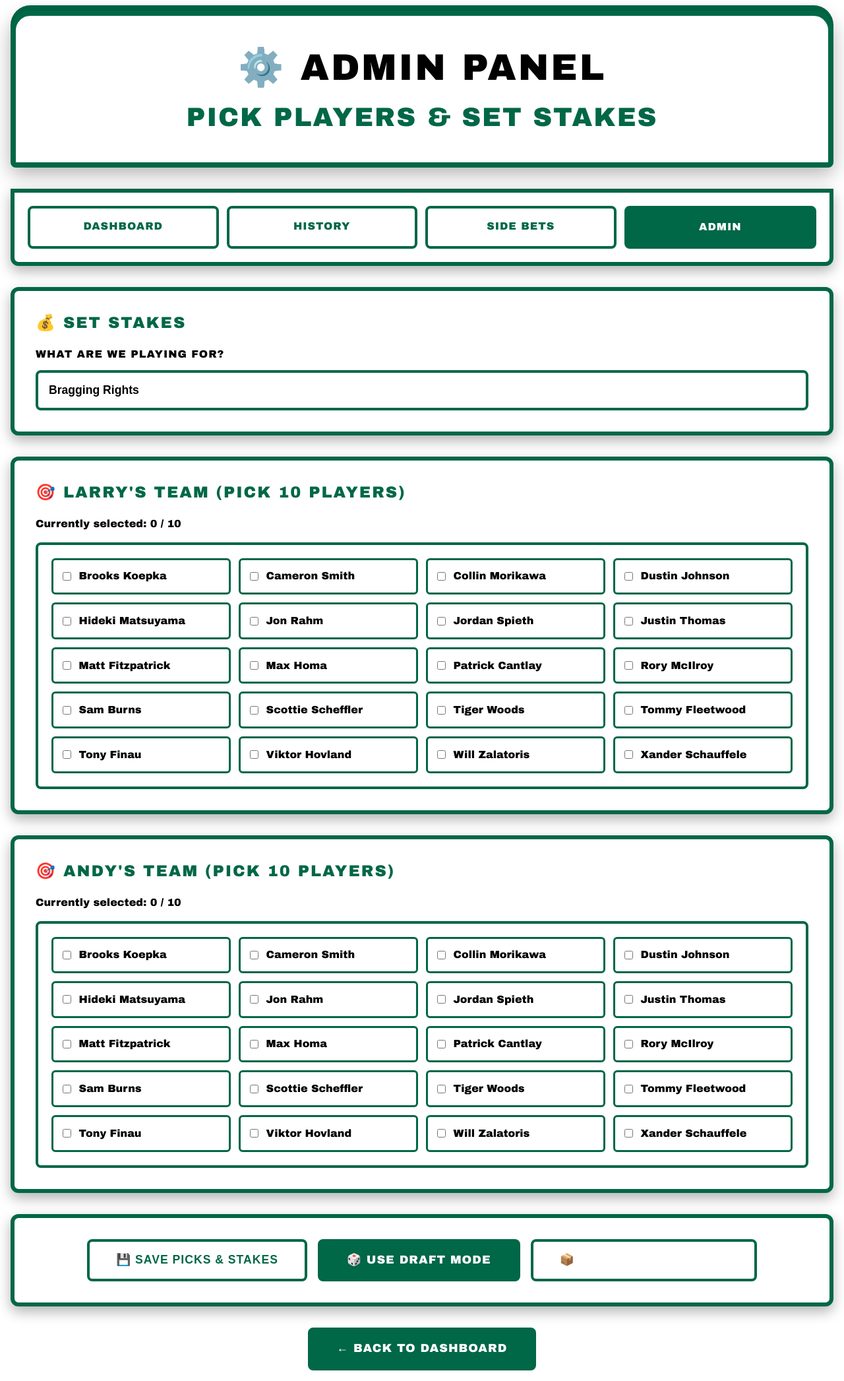
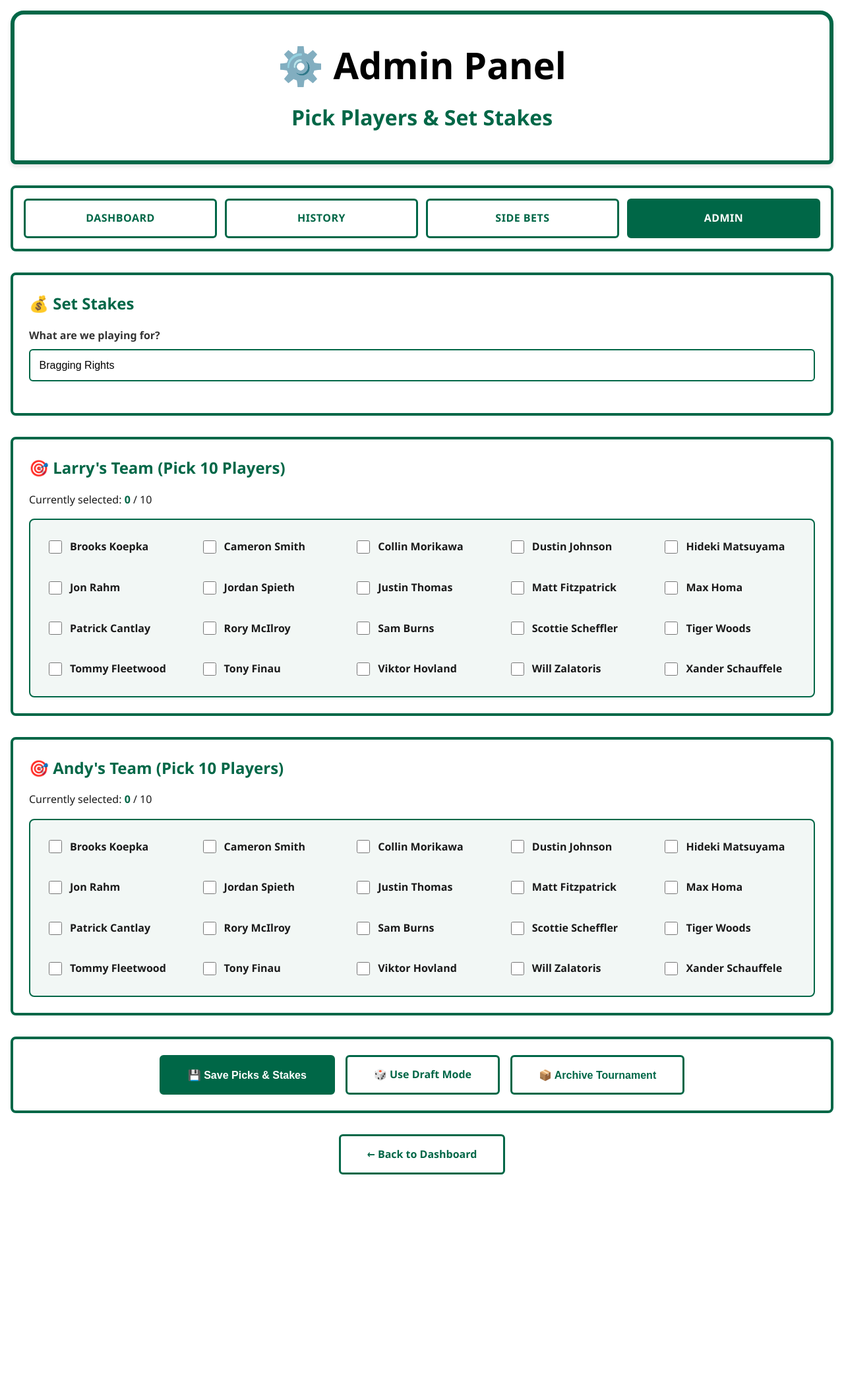
Before and after one commit to soverylarry/golf-betting-app, a Flask app: page /admin in a window 1280 px wide. Shown: the whole page at 66% size. After the commit the page ends 1780 px from the top, so only its background shows below. Run offline with Flask 3, Linux system fonts and the light colour scheme.

Commit message:
Update style.css
rolling it back to get it working again.

```diff
--- a/static/style.css
+++ b/static/style.css
@@ -1,16 +1,15 @@
-/* Golf Betting App - Authentic Augusta Masters Scoreboard Theme */
+/* Golf Betting App - Simple Masters White Theme */
 
 :root {
-    /* Authentic Masters Scoreboard Colors */
-    --masters-white: #ffffff;
-    --masters-green: #006747;
-    --masters-dark-green: #004d35;
-    --masters-trim: #1a5c45;
-    --text-black: #000000;
-    --score-red: #d32f2f;  /* Under par - red numbers */
-    --score-green: #006747; /* At/over par - green numbers */
-    --background-sky: #e8f4f8;
-    --shadow: rgba(0, 0, 0, 0.3);
+    --primary-green: #006747;
+    --secondary-green: #1a5c45;
+    --dark-bg: #1a1a1a;
+    --card-bg: #2d2d2d;
+    --text-light: #f0f0f0;
+    --accent-blue: #4a9eff;
+    --accent-red: #ff5555;
+    --accent-orange: #ffaa33;
+    --border-color: #3d3d3d;
 }
 
 * {
@@ -20,80 +19,59 @@
 }
 
 body {
-    font-family: 'Arial Black', 'Arial Bold', 'Helvetica', sans-serif;
+    font-family: 'Segoe UI', Tahoma, Geneva, Verdana, sans-serif;
     background: #ffffff;
-    color: var(--text-black);
-    line-height: 1.4;
+    color: #1a1a1a;
+    line-height: 1.6;
     min-height: 100vh;
     padding: 1rem;
 }
 
 .container {
-    max-width: 1600px;
+    max-width: 1400px;
     margin: 0 auto;
 }
 
-/* Header - Masters Scoreboard Style with Curved Top */
+/* Header */
 header {
     text-align: center;
     margin-bottom: 2rem;
-    padding: 2.5rem 2rem 2rem 2rem;
-    background: var(--masters-white);
-    border: 8px solid var(--masters-green);
-    border-radius: 30px 30px 8px 8px;
-    box-shadow: 0 10px 30px var(--shadow);
-    position: relative;
-    overflow: visible;
-}
-
-header::before {
-    content: '';
-    position: absolute;
-    top: -16px;
-    left: 50%;
-    transform: translateX(-50%);
-    width: calc(100% + 16px);
-    height: 50px;
-    background: var(--masters-green);
-    border-radius: 30px 30px 0 0;
-    z-index: -1;
+    padding: 2rem 1.5rem;
+    background: #ffffff;
+    border: 6px solid var(--primary-green);
+    border-radius: 20px 20px 8px 8px;
+    box-shadow: 0 4px 6px rgba(0, 0, 0, 0.1);
 }
 
 header h1 {
     font-size: clamp(2rem, 6vw, 3.5rem);
     margin-bottom: 0.5rem;
-    color: var(--text-black);
-    font-weight: 900;
-    letter-spacing: 3px;
-    text-transform: uppercase;
+    color: #000000;
+    font-weight: 700;
 }
 
 .tournament-name {
-    font-size: clamp(1.5rem, 4vw, 2.5rem);
-    color: var(--masters-green);
-    font-weight: 900;
+    font-size: clamp(1.3rem, 4vw, 2rem);
+    color: var(--primary-green);
+    font-weight: 600;
     margin-bottom: 0.5rem;
-    letter-spacing: 2px;
-    text-transform: uppercase;
 }
 
 .stakes {
-    font-size: 1.2rem;
-    color: var(--text-black);
-    margin-top: 0.75rem;
+    font-size: 1.1rem;
+    color: #333333;
+    margin-top: 0.5rem;
+}
+
+.stakes strong {
+    color: var(--accent-red);
     font-weight: 700;
 }
 
-.stakes strong {
-    color: var(--score-red);
-    font-weight: 900;
-}
-
 .last-updated {
-    font-size: 0.95rem;
-    color: #666;
+    font-size: 0.9rem;
+    color: #666666;
     margin-top: 0.75rem;
-    font-weight: 600;
 }
 
 /* Navigation */
@@ -102,242 +80,218 @@ nav {
     flex-wrap: wrap;
     gap: 0.75rem;
     margin-bottom: 2rem;
-    background: var(--masters-white);
-    padding: 1.25rem;
-    border: 6px solid var(--masters-green);
-    border-radius: 0 0 12px 12px;
-    box-shadow: 0 8px 20px var(--shadow);
+    background: #ffffff;
+    padding: 1rem;
+    border: 4px solid var(--primary-green);
+    border-radius: 8px;
 }
 
 nav a {
     flex: 1;
-    min-width: 130px;
-    padding: 1rem 1.5rem;
-    background: var(--masters-white);
-    color: var(--masters-green);
+    min-width: 120px;
+    padding: 0.9rem 1.5rem;
+    background: #ffffff;
+    color: var(--primary-green);
     text-decoration: none;
-    border: 4px solid var(--masters-green);
-    border-radius: 8px;
+    border: 3px solid var(--primary-green);
+    border-radius: 6px;
     text-align: center;
     transition: all 0.3s ease;
-    font-weight: 900;
+    font-weight: 600;
     text-transform: uppercase;
-    letter-spacing: 1px;
-    font-size: 1rem;
+    letter-spacing: 0.5px;
 }
 
 nav a:hover {
-    background: var(--masters-green);
-    color: var(--masters-white);
-    transform: translateY(-3px);
-    box-shadow: 0 6px 12px var(--shadow);
+    background: var(--primary-green);
+    color: #ffffff;
+    transform: translateY(-2px);
 }
 
 nav a.active {
-    background: var(--masters-green);
-    color: var(--masters-white);
-    border-width: 5px;
+    background: var(--primary-green);
+    color: #ffffff;
 }
 
-/* Scoreboard - Masters Style */
+/* Scoreboard */
 .scoreboard {
     display: grid;
-    grid-template-columns: 1fr 1fr;
+    grid-template-columns: 1fr;
     gap: 2rem;
     margin-bottom: 2rem;
 }
 
-@media (max-width: 900px) {
+@media (min-width: 900px) {
     .scoreboard {
-        grid-template-columns: 1fr;
+        grid-template-columns: 1fr 1fr;
     }
 }
 
-/* Side Bets Summary (below scoreboard) */
-.side-bets-summary {
-    background: var(--masters-white);
-    border: 8px solid var(--masters-green);
-    border-radius: 12px;
-    padding: 1.5rem;
-    text-align: center;
-    box-shadow: 0 8px 20px var(--shadow);
-    margin-bottom: 2rem;
-}
-
-.side-bets-summary h3 {
-    margin-bottom: 1rem;
-    color: var(--masters-green);
-    font-weight: 900;
-    font-size: 1.2rem;
-    text-transform: uppercase;
-}
-
 .team-card {
-    background: var(--masters-white);
-    border: 8px solid var(--masters-green);
-    border-radius: 12px;
-    box-shadow: 0 10px 30px var(--shadow);
+    background: #ffffff;
+    border-radius: 8px;
+    padding: 0;
+    border: 6px solid var(--primary-green);
+    box-shadow: 0 4px 6px rgba(0, 0, 0, 0.1);
     overflow: hidden;
 }
 
-/* Player Name Headers */
 .team-card h2 {
-    font-size: 2rem;
-    padding: 1.25rem;
+    font-size: 1.8rem;
+    padding: 1rem;
     text-align: center;
-    background: var(--masters-green);
-    color: var(--masters-white);
-    font-weight: 900;
-    letter-spacing: 3px;
-    text-transform: uppercase;
-    border-bottom: 5px solid var(--masters-dark-green);
+    background: var(--primary-green);
+    color: #ffffff;
+    font-weight: 700;
 }
 
-/* Score Display - Scoreboard Style */
 .total-score {
-    font-size: clamp(5rem, 12vw, 7rem);
+    font-size: clamp(4rem, 10vw, 6rem);
     font-weight: 900;
     text-align: center;
-    padding: 2rem 1rem;
+    padding: 1.5rem;
     margin: 0;
-    background: var(--masters-white);
-    font-family: 'Arial Black', sans-serif;
+    color: #000000;
+    background: #ffffff;
 }
 
 .total-score.winning {
-    color: var(--score-red);  /* Under par = RED */
+    color: #d32f2f;
 }
 
 .total-score.losing {
-    color: var(--score-green);  /* Over par = GREEN */
+    color: var(--primary-green);
 }
 
 .total-score.tied {
-    color: var(--text-black);  /* Tied = BLACK */
+    color: #000000;
 }
 
 .score-label {
     text-align: center;
-    color: var(--text-black);
-    font-size: 1rem;
-    font-weight: 900;
+    color: #333333;
+    font-size: 0.95rem;
+    font-weight: 700;
     padding: 0.75rem;
     background: rgba(0, 103, 71, 0.1);
+    border-top: 3px solid var(--primary-green);
     text-transform: uppercase;
-    letter-spacing: 2px;
-    border-top: 3px solid var(--masters-green);
 }
 
-/* Players List - Grid Style */
+/* Players List */
 .players-list {
-    padding: 1.5rem;
-    background: var(--masters-white);
+    padding: 1rem;
+    background: #ffffff;
 }
 
 .players-list h3 {
-    font-size: 1.1rem;
-    margin-bottom: 1rem;
-    color: var(--text-black);
+    font-size: 0.95rem;
+    margin-bottom: 0.75rem;
+    color: var(--primary-green);
     text-transform: uppercase;
-    letter-spacing: 2px;
-    font-weight: 900;
-    border-bottom: 4px solid var(--masters-green);
-    padding-bottom: 0.75rem;
+    font-weight: 700;
+    border-bottom: 2px solid var(--primary-green);
+    padding-bottom: 0.5rem;
 }
 
 .player-row {
     display: grid;
     grid-template-columns: 1fr auto auto;
-    gap: 1rem;
-    padding: 1rem;
+    gap: 0.75rem;
+    padding: 0.85rem;
     margin-bottom: 0.5rem;
-    background: var(--masters-white);
-    border: 3px solid var(--masters-green);
-    border-radius: 6px;
+    background: rgba(0, 103, 71, 0.05);
+    border-radius: 4px;
     align-items: center;
-    border-left: 6px solid var(--masters-green);
+    border-left: 4px solid transparent;
 }
 
 .player-row.counting {
-    border-left-color: var(--score-red);
-    border-width: 4px;
-    border-left-width: 8px;
-    background: rgba(211, 47, 47, 0.05);
+    border-left-color: var(--primary-green);
+    background: rgba(0, 103, 71, 0.1);
+    font-weight: 600;
 }
 
 .player-row.bench {
-    opacity: 0.6;
-    border-left-color: #999;
+    opacity: 0.7;
 }
 
 .player-name {
-    font-weight: 900;
-    color: var(--text-black);
+    font-weight: 600;
+    color: #000000;
     overflow: hidden;
     text-overflow: ellipsis;
     white-space: nowrap;
-    font-size: 1.1rem;
-    text-transform: uppercase;
-    letter-spacing: 0.5px;
 }
 
 .player-score {
     font-weight: 900;
-    font-size: 1.8rem;
-    min-width: 60px;
+    font-size: 1.3rem;
+    min-width: 50px;
     text-align: right;
-    font-family: 'Arial Black', sans-serif;
 }
 
 .player-row.counting .player-score {
-    color: var(--score-red);  /* Top 4 scores in RED */
+    color: #d32f2f;
 }
 
 .player-row.bench .player-score {
-    color: var(--score-green);  /* Bench scores in GREEN */
+    color: var(--primary-green);
 }
 
 .player-status {
-    min-width: 40px;
+    min-width: 35px;
     text-align: right;
-    color: var(--text-black);
-    font-size: 1rem;
-    font-weight: 900;
+    color: #666666;
+    font-size: 0.9rem;
+    font-weight: 600;
 }
 
 .bench-players {
-    margin-top: 1.5rem;
+    margin-top: 1rem;
 }
 
 .bench-players summary {
     cursor: pointer;
-    padding: 1rem;
-    background: var(--masters-green);
-    color: var(--masters-white);
-    border-radius: 8px;
-    font-size: 1rem;
-    font-weight: 900;
-    margin-bottom: 1rem;
-    text-transform: uppercase;
-    letter-spacing: 1px;
-    border: 3px solid var(--masters-dark-green);
+    padding: 0.75rem;
+    background: var(--primary-green);
+    color: #ffffff;
+    border-radius: 6px;
+    font-size: 0.9rem;
+    font-weight: 600;
+    margin-bottom: 0.75rem;
 }
 
 .bench-players summary:hover {
-    background: var(--masters-dark-green);
+    background: var(--secondary-green);
+}
+
+/* Side Bets Summary */
+.side-bets-summary {
+    background: #ffffff;
+    border-radius: 8px;
+    padding: 1.5rem;
+    text-align: center;
+    margin-bottom: 2rem;
+    border: 4px solid var(--primary-green);
+}
+
+.side-bets-summary h3 {
+    margin-bottom: 1rem;
+    color: var(--primary-green);
+    font-weight: 700;
 }
 
 /* Controls */
 .controls {
     display: flex;
     flex-direction: column;
-    gap: 1.25rem;
+    gap: 1rem;
     align-items: center;
     padding: 1.5rem;
-    background: var(--masters-white);
-    border: 6px solid var(--masters-green);
-    border-radius: 12px;
-    box-shadow: 0 8px 20px var(--shadow);
+    background: #ffffff;
+    border: 4px solid var(--primary-green);
+    border-radius: 8px;
 }
 
 @media (min-width: 640px) {
@@ -347,46 +301,45 @@ nav a.active {
     }
 }
 
-/* Buttons - Scoreboard Style */
+/* Buttons */
 .btn-primary, .btn-secondary {
-    padding: 1rem 2.5rem;
-    border: 4px solid var(--masters-green);
-    border-radius: 8px;
-    font-size: 1.1rem;
-    font-weight: 900;
+    padding: 0.9rem 2.5rem;
+    border: none;
+    border-radius: 6px;
+    font-size: 1rem;
+    font-weight: 700;
     cursor: pointer;
     transition: all 0.3s ease;
     text-decoration: none;
     display: inline-block;
-    text-transform: uppercase;
-    letter-spacing: 1px;
 }
 
 .btn-primary {
-    background: var(--masters-white);
-    color: var(--masters-green);
+    background: var(--primary-green);
+    color: #ffffff;
+    border: 3px solid var(--primary-green);
 }
 
 .btn-primary:hover:not(:disabled) {
-    background: var(--masters-green);
-    color: var(--masters-white);
-    transform: translateY(-3px);
-    box-shadow: 0 6px 12px var(--shadow);
+    background: var(--secondary-green);
+    transform: translateY(-2px);
 }
 
 .btn-primary:disabled {
-    opacity: 0.4;
+    opacity: 0.5;
     cursor: not-allowed;
 }
 
 .btn-secondary {
-    background: var(--masters-green);
-    color: var(--masters-white);
+    background: #ffffff;
+    color: var(--primary-green);
+    border: 3px solid var(--primary-green);
 }
 
 .btn-secondary:hover {
-    background: var(--masters-dark-green);
-    transform: translateY(-3px);
+    background: var(--primary-green);
+    color: #ffffff;
+    transform: translateY(-2px);
 }
 
 .auto-refresh-toggle {
@@ -395,13 +348,13 @@ nav a.active {
     gap: 0.75rem;
     cursor: pointer;
     user-select: none;
-    color: var(--text-black);
-    font-weight: 900;
+    color: #333333;
+    font-weight: 600;
 }
 
 .auto-refresh-toggle input[type="checkbox"] {
-    width: 22px;
-    height: 22px;
+    width: 20px;
+    height: 20px;
     cursor: pointer;
 }
 
@@ -415,145 +368,159 @@ nav a.active {
 }
 
 .stat-card {
-    background: var(--masters-white);
-    padding: 2.5rem;
-    border-radius: 12px;
+    background: #ffffff;
+    padding: 2rem;
+    border-radius: 8px;
     text-align: center;
-    min-width: 200px;
-    border: 8px solid var(--masters-green);
-    box-shadow: 0 8px 20px var(--shadow);
+    min-width: 180px;
+    border: 4px solid var(--primary-green);
 }
 
 .stat-card .stat-number {
-    font-size: 4.5rem;
+    font-size: 3.5rem;
     font-weight: 900;
-    color: var(--score-red);
+    color: var(--primary-green);
 }
 
 .stat-card .stat-label {
-    color: var(--text-black);
-    margin-top: 0.75rem;
-    font-weight: 900;
-    text-transform: uppercase;
-    letter-spacing: 1px;
+    color: #333333;
+    margin-top: 0.5rem;
+    font-weight: 700;
 }
 
 .history-list {
     display: flex;
     flex-direction: column;
-    gap: 1.25rem;
+    gap: 1rem;
 }
 
 .history-item {
-    background: var(--masters-white);
-    padding: 1.75rem;
-    border-radius: 12px;
-    border: 6px solid var(--masters-green);
-    border-left-width: 12px;
-    box-shadow: 0 6px 15px var(--shadow);
-}
-
-.history-item h3 {
-    color: var(--masters-green);
-    font-weight: 900;
+    background: #ffffff;
+    padding: 1.5rem;
+    border-radius: 8px;
+    border-left: 6px solid var(--primary-green);
+    border: 4px solid var(--primary-green);
 }
 
 /* Admin Page */
 .admin-section {
-    background: var(--masters-white);
-    padding: 2rem;
-    border-radius: 12px;
+    background: #ffffff;
+    padding: 1.5rem;
+    border-radius: 8px;
     margin-bottom: 2rem;
-    border: 6px solid var(--masters-green);
-    box-shadow: 0 8px 20px var(--shadow);
+    border: 4px solid var(--primary-green);
 }
 
 .admin-section h2 {
-    margin-bottom: 1.25rem;
-    color: var(--masters-green);
-    font-weight: 900;
-    text-transform: uppercase;
-    letter-spacing: 2px;
+    margin-bottom: 1rem;
+    color: var(--primary-green);
+    font-weight: 700;
+}
+
+.form-group {
+    margin-bottom: 1.5rem;
 }
 
 .form-group label {
     display: block;
-    margin-bottom: 0.75rem;
-    font-weight: 900;
-    color: var(--text-black);
-    text-transform: uppercase;
-    letter-spacing: 1px;
+    margin-bottom: 0.5rem;
+    font-weight: 700;
+    color: #333333;
 }
 
 .form-group input[type="text"],
 .form-group select {
     width: 100%;
-    padding: 1rem;
-    background: var(--masters-white);
-    border: 4px solid var(--masters-green);
-    border-radius: 8px;
-    color: var(--text-black);
-    font-size: 1.1rem;
-    font-weight: 700;
+    padding: 0.85rem;
+    background: #ffffff;
+    border: 2px solid var(--primary-green);
+    border-radius: 6px;
+    color: #000000;
+    font-size: 1rem;
 }
 
 .player-selector {
     display: grid;
-    grid-template-columns: repeat(auto-fill, minmax(240px, 1fr));
+    grid-template-columns: repeat(auto-fill, minmax(220px, 1fr));
     gap: 0.75rem;
     max-height: 500px;
     overflow-y: auto;
-    padding: 1.25rem;
-    background: var(--masters-white);
-    border: 4px solid var(--masters-green);
+    padding: 1rem;
+    background: rgba(0, 103, 71, 0.05);
     border-radius: 8px;
+    border: 2px solid var(--primary-green);
 }
 
 .player-selector label {
     display: flex;
     align-items: center;
     gap: 0.75rem;
-    padding: 0.85rem;
-    border: 3px solid var(--masters-green);
+    padding: 0.75rem;
     border-radius: 6px;
     cursor: pointer;
-    transition: all 0.2s;
-    font-weight: 700;
-    background: var(--masters-white);
+    transition: background 0.2s;
+    font-weight: 600;
 }
 
 .player-selector label:hover {
-    background: rgba(0, 103, 71, 0.1);
-    border-width: 4px;
+    background: rgba(0, 103, 71, 0.15);
+}
+
+.player-selector input[type="checkbox"] {
+    width: 20px;
+    height: 20px;
+    cursor: pointer;
 }
 
 /* Draft Page */
+.draft-container {
+    display: grid;
+    grid-template-columns: 1fr 2fr 1fr;
+    gap: 1.5rem;
+    margin-bottom: 2rem;
+}
+
+@media (max-width: 968px) {
+    .draft-container {
+        grid-template-columns: 1fr;
+    }
+}
+
+.draft-board {
+    background: #ffffff;
+    border-radius: 8px;
+    padding: 1.5rem;
+    min-height: 400px;
+    border: 4px solid var(--primary-green);
+}
+
 .player-card {
-    background: var(--masters-white);
-    border: 3px solid var(--masters-green);
+    background: rgba(0, 103, 71, 0.05);
     padding: 1rem;
     margin-bottom: 0.75rem;
     border-radius: 6px;
     cursor: pointer;
     transition: all 0.2s;
-    border-left-width: 6px;
-    font-weight: 700;
+    border-left: 4px solid var(--primary-green);
 }
 
 .player-card:hover {
     transform: translateX(5px);
-    background: rgba(0, 103, 71, 0.1);
-    border-left-width: 8px;
+    background: rgba(0, 103, 71, 0.15);
 }
 
 .player-card.selected {
-    opacity: 0.3;
+    opacity: 0.4;
     cursor: not-allowed;
 }
 
 /* Responsive */
 @media (max-width: 640px) {
+    body {
+        padding: 0.5rem;
+    }
+
     header {
-        padding: 2rem 1rem 1.5rem 1rem;
+        padding: 1.5rem 1rem;
     }
 }
```
